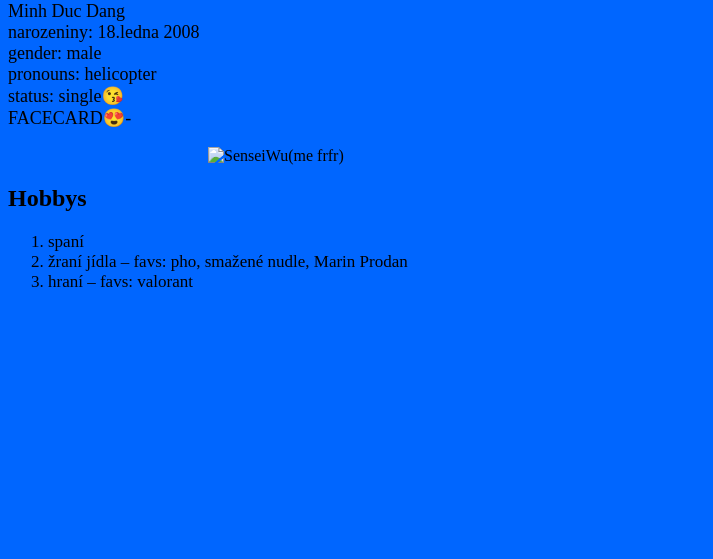
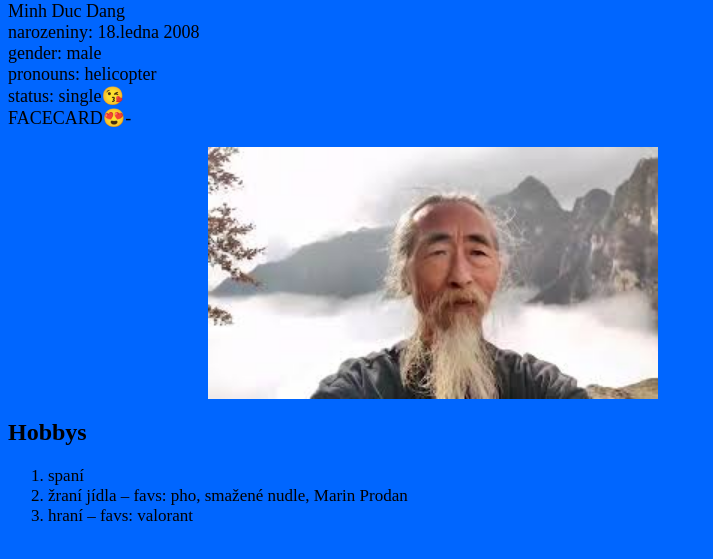
Before and after one commit to DavidDang69/DavidDang69.github.io, a plain HTML site: page index.html in a window 1280 px wide. Shown: the part 79-638 px from the top of the page, without its empty margins (0-713 px from the left). Drawn offline with Linux system fonts and the light colour scheme.

Commit message:
Update index.html

```diff
--- a/index.html
+++ b/index.html
@@ -14,7 +14,7 @@ gender: male<br />
 pronouns: helicopter<br />
 status: single&#128536;<br />
 FACECARD&#x1F60D;-</p>
-    <img  width="450px" src="obrazky/sensei Wu.jpg" alt="SenseiWu(me frfr)" style="display: block; margin-left: 200px"> <!-- image - obrázek -->
+    <img  width="450px" src="sensei Wu.jpg" alt="SenseiWu(me frfr)" style="display: block; margin-left: 200px"> <!-- image - obrázek -->
 
     <h2>Hobbys</h2>
     <ol style="font-size: 17px;"> <!-- ordered list - číslovaný seznam -->
```
